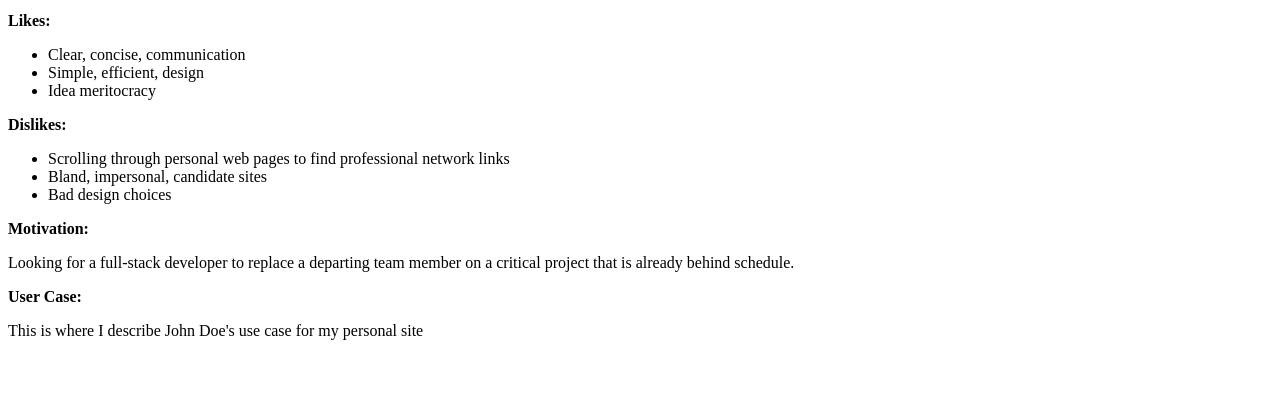
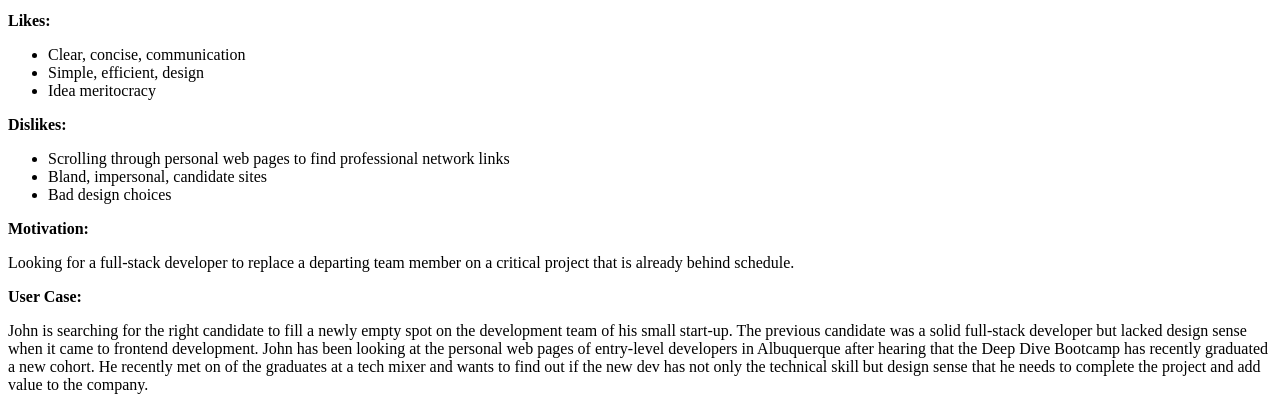
Before and after one commit to Dnakitare/my-pwp-daniel-nakitare, a PHP site: page /milestone-1.php in a window 1280 px wide. Shown: the part 580-990 px from the top of the page. Before the commit the page ends 920 px from the top, so only its background shows below. Run offline with PHP 8.4, Linux system fonts and the light colour scheme.

Commit message:
Persona continued

```diff
--- a/public_html/documentation/milestone-1.php
+++ b/public_html/documentation/milestone-1.php
@@ -38,6 +38,6 @@
 		<p><strong>Motivation:</strong></p>
 		<p>Looking for a full-stack developer to replace a departing team member on a critical project that is already behind schedule.</p>
 		<p><strong>User Case:</strong></p>
-		<p>This is where I describe John Doe's use case for my personal site</p>
+		<p>John is searching for the right candidate to fill a newly empty spot on the development team of his small start-up. The previous candidate was a solid full-stack developer but lacked design sense when it came to frontend development. John has been looking at the personal web pages of entry-level developers in Albuquerque after hearing that the Deep Dive Bootcamp has recently graduated a new cohort. He recently met on of the graduates at a tech mixer and wants to find out if the new dev has not only the technical skill but design sense that he needs to complete the project and add value to the company.</p>
 	</body>
 </html>
```
